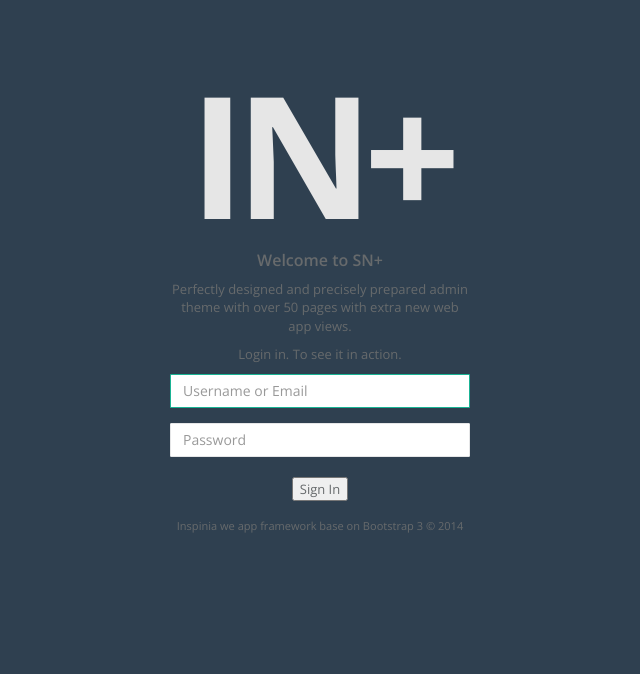
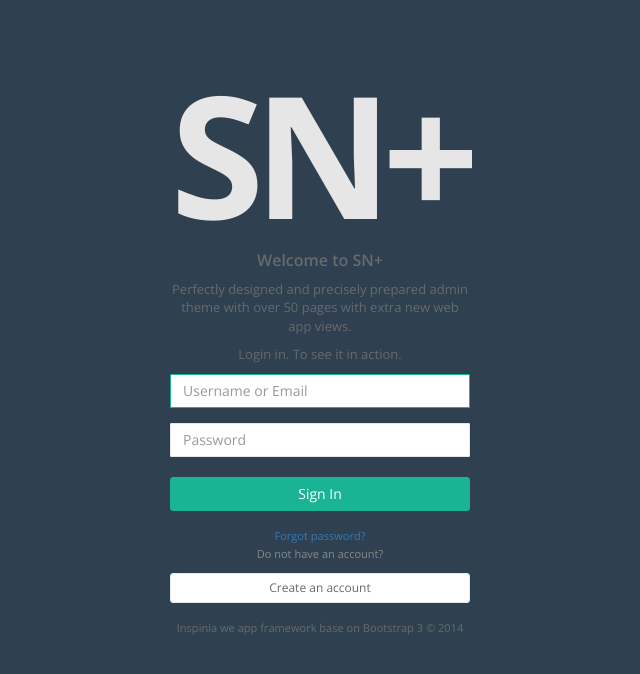
Before and after one commit to Serg199425/simpleNote, a Django app: page /login/ in a window 1280 px wide. Shown: the top 674 px of the page, without its empty margins (320-960 px from the left). Run offline with Django 3.2, Linux system fonts and the light colour scheme; some libraries are stand-ins or nearby versions.

Commit message:
registration ang login is changed

```diff
--- a/account/forms.py
+++ b/account/forms.py
@@ -11,6 +11,12 @@ class RegistrationFormAccount(RegistrationFormUniqueEmail):
 
 	def clean_username(self):
 		return self.cleaned_data['username']
+
+	def clean_email(self):
+		email = self.cleaned_data['email']
+		if User.objects.filter(email=email).count() > 0:
+			raise forms.ValidationError('This email is already in use.')
+		return email
 
 	def clean(self):
 		if not self.errors:
--- a/account/templates/account/index.html
+++ b/account/templates/account/index.html
@@ -15,7 +15,7 @@
                             <li><a href="contacts.html">Contacts</a></li>
                             <li><a href="mailbox.html">Mailbox</a></li>
                             <li class="divider"></li>
-                            <li><a href="login.html">Logout</a></li>
+                            <li><a href="{% url 'account:logout_path' %}">Logout</a></li>
                         </ul>
                     </div>
                     <div class="logo-element">
@@ -194,7 +194,7 @@
 
 
             <li>
-                <a href="login.html">
+                <a href="{% url 'account:logout_path' %}">
                     <i class="fa fa-sign-out"></i> Log out
                 </a>
             </li>
--- a/account/urls.py
+++ b/account/urls.py
@@ -1,7 +1,9 @@
 from django.conf.urls import patterns, url
+from account.views import IndexView, LoginFormView, logout_view
 
-from account.views import IndexView
 
 urlpatterns = patterns('',
     url(r'^$', IndexView.as_view(), name='index'),
+    url(r'^login/$', LoginFormView.as_view(), name='login_path'),
+    url(r'^logout/$', logout_view, name='logout_path'),
 )
--- a/account/views.py
+++ b/account/views.py
@@ -8,24 +8,18 @@ from django.contrib.auth.models import User
 from IPython import embed
 from django.contrib import auth
 from django.http import HttpResponseRedirect
+from django.contrib.auth import logout
 
 class RegistrationFormView(RegistrationView):
 	form_class = RegistrationFormAccount
-	def register(self, request, success_url=None,
-         form_class=RegistrationFormAccount,
-         profile_callback=None,
-         template_name='registration/registration_form.html',
-         extra_context=None):
-		userMail = request.REQUEST.get('email', None)
-		userPass = request.REQUEST.get('password', None)
 
 	def form_valid(self, request, form):
 		email = request.REQUEST.get('email', None)
 		password = request.REQUEST.get('password1', None)
 		new_user = User.objects.create_user(email, email, password)
 
-		if new_user is not None:
-			auth.login(request, user)
+		if new_user and auth.authenticate(username = new_user.username, password = password):
+			auth.login(request, new_user)
 			return HttpResponseRedirect('/')
 		else:
 			return HttpResponseRedirect('/login')
@@ -40,7 +34,7 @@ class RegistrationCompleteView(TemplateView):
 
 
 class LoginFormView(FormView):
-	template_name = "registration/login.html"
+	template_name = "registration/login_form.html"
 	form_class = LoginForm
 	def form_valid(self, form):
 		username = form.cleaned_data['username']
@@ -56,7 +50,12 @@ class LoginFormView(FormView):
 			auth.login(self.request, user)
 			return HttpResponseRedirect('/')
 		else:
-			return HttpResponseRedirect('/login')
+			return HttpResponseRedirect(reverse('account:login_path'))
 
 class IndexView(TemplateView):
 	template_name = "account/index.html"
+
+def logout_view(request):
+	if request.user.is_authenticated():
+		logout(request)
+	return HttpResponseRedirect(reverse('account:login_path'))
--- a/simplenote/urls.py
+++ b/simplenote/urls.py
@@ -6,7 +6,6 @@ urlpatterns = [
 	url(r'^register/$', RegistrationFormView.as_view(), name='registration_register'),
 	url(r'^register/complete/$', RegistrationCompleteView.as_view(), name='registration_complete'),
 	url(r'^', include('account.urls', namespace="account")),
-	url(r'^login/$', LoginFormView.as_view(), name='registration_register'),
     url(r'^', include('registration.auth_urls')),
     url(r'^admin/', include(admin.site.urls)),
 ]
--- a/templates/registration/login.html
+++ b/templates/registration/login_form.html
@@ -3,7 +3,7 @@
 	<div class="middle-box text-center loginscreen animated fadeInDown">
 	    <div>
 	        <div>
-	            <h1 class="logo-name">IN+</h1>
+	            <h1 class="logo-name">SN+</h1>
 	        </div>
 	        <h3>Welcome to SN+</h3>
 	        <p>Perfectly designed and precisely prepared admin theme with over 50 pages with extra new web app views.
@@ -15,6 +15,7 @@
 			{% else %}
 		       	<form method="post" action="">
 					<dl class="register">
+						{% csrf_token %}
 						{% for field in form %}
 						    <div class="form-group">{{ field }}</div>
 						    {% if field.help_text %}<div class="clearfix">{{ field.help_text }}</div>{% endif %}
@@ -22,7 +23,10 @@
 						    </dd>
 						{% endfor %}
 					</dl>
-					<input type="submit" value="Sign In" / class="clearfix">
+					<input type="submit" value="Sign In" class="clearfix btn btn-primary block full-width m-b">
+					<a href="#"><small>Forgot password?</small></a>
+                	<p class="text-muted text-center"><small>Do not have an account?</small></p>
+                	<a class="btn btn-sm btn-white btn-block" href="{% url 'registration_register'%}">Create an account</a>
 				</form>
 			{% endif %}
 	        <p class="m-t"> <small>Inspinia we app framework base on Bootstrap 3 &copy; 2014</small> </p>
--- a/templates/registration/registration_form.html
+++ b/templates/registration/registration_form.html
@@ -22,6 +22,8 @@
 				</dl>
 				<input type="submit" value="Register" / class="clearfix btn btn-primary block full-width m-b">
 			</form>
+            <p class="text-muted text-center"><small>Already have an account?</small></p>
+            <a class="btn btn-sm btn-white btn-block" href="{% url 'account:login_path'%}">Login</a>
             <p class="m-t"> <small>Inspinia we app framework base on Bootstrap 3 &copy; 2014</small> </p>
         </div>
     </div>
```
Also changed, not shown: 4 other files.
